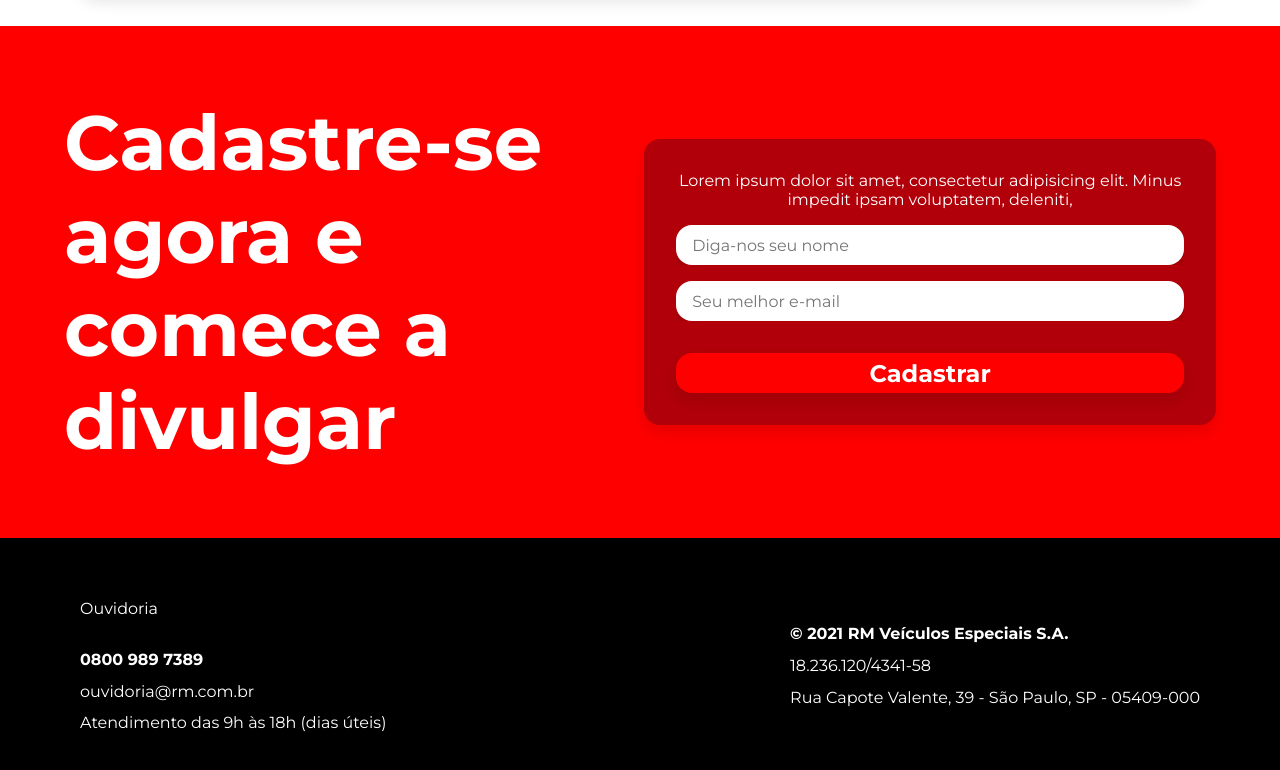
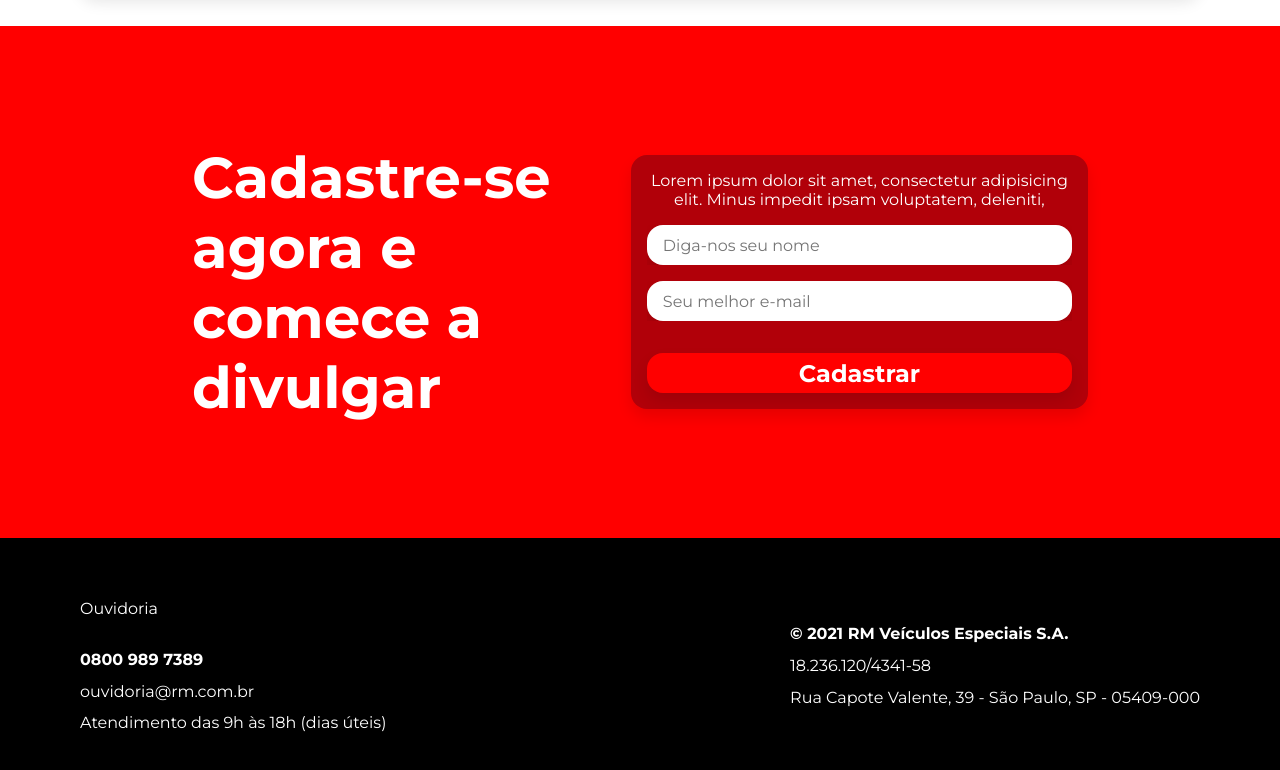
Before and after one commit to mateuskonige/dkcd-rm-front_end, a plain HTML site: page index.html in a window 1280 px wide. Shown: the part 1538-2308 px from the top of the page. Drawn offline with Linux system fonts and the light colour scheme.

Commit message:
signin sizing

```diff
--- a/style/style.css
+++ b/style/style.css
@@ -64,7 +64,7 @@ header {
   background-repeat: no-repeat;
   background-size: cover;
   background-position: center;
-  opacity: 0.4;
+  opacity: 0.1;
   z-index: -1;
   background-image: url(/img/bg.jpg);
 }
@@ -155,7 +155,7 @@ header {
 .signin {
   width: 100%;
   height: 40vw;
-  padding: 4rem;
+  padding: 1rem 15vw;
   background-color: red;
   display: flex;
   align-items: center;
@@ -163,14 +163,13 @@ header {
 
 .cadastre-se {
   color: white;
-  width: 50vw;
-  font-size: 4vw;
+  width: 80vw;
+  font-size: 3vw;
 }
 
 .sign-container {
-  margin-left: 1rem;
-  padding: 2rem;
-  width: 50vw;
+  padding: 1rem;
+  width: 80vw;
   background-color: #b10009;
   border-radius: 1rem;
   box-shadow: 0px 8px 15px rgba(0, 0, 0, 0.1);
```
